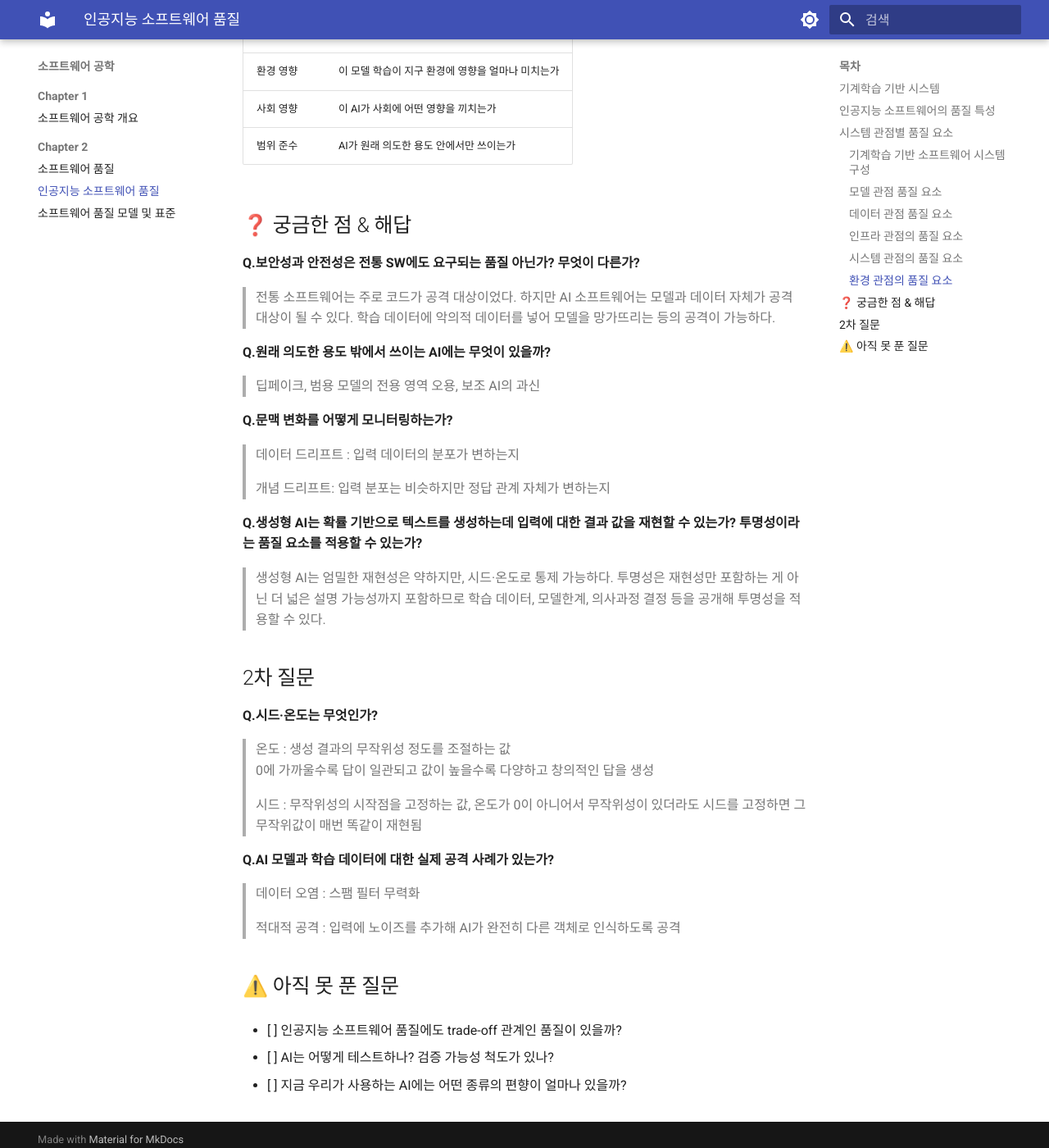
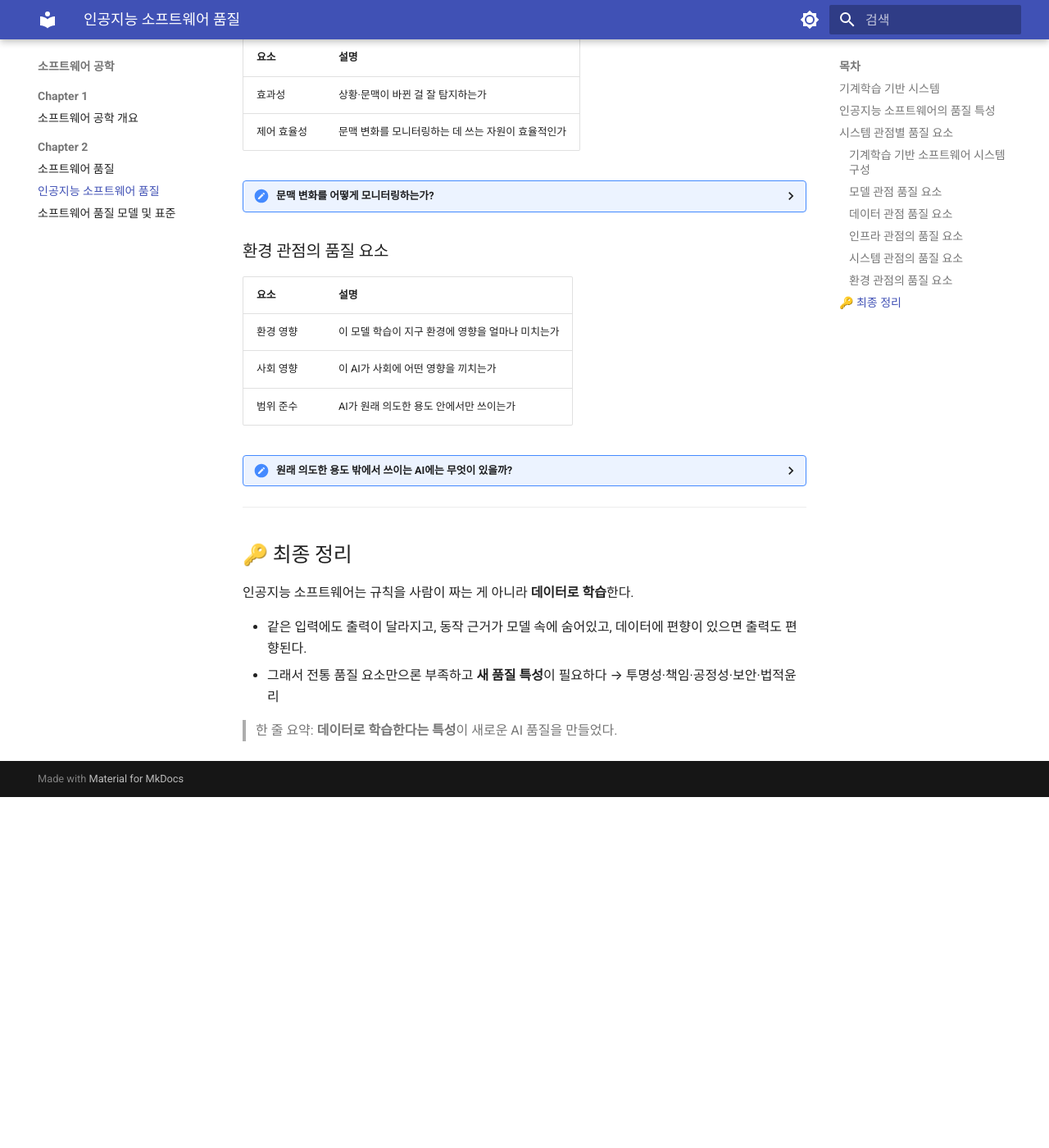
Before and after one commit to CokaNuri/CSBE, an MkDocs documentation site: the page built from docs/software-engineering/Chapter 2/02 인공지능 소프트웨어 품질.md, in a window 1280 px wide and 1400 px high, scrolled down 3324 px. Shown: the whole window at 82% size. Built offline with MkDocs 1.6.1 and Material for MkDocs 9.7.7, drawn with Linux system fonts in a browser that asks for light colours; after the commit the page ends 4296 px from its top, so only the background shows below that; some of the changed text lies outside the part shown.

Commit message:
02 인공지능 최종 정리

```diff
--- a/docs/software-engineering/Chapter 2/02 인공지능 소프트웨어 품질.md
+++ b/docs/software-engineering/Chapter 2/02 인공지능 소프트웨어 품질.md
@@ -2,7 +2,8 @@
 
 ### 기계학습 기반 시스템
 
-> 학습 알고리즘 혹은 학습 모델을 따르는 하나 이상의 소프트웨어 컴포넌트를 포함한 학습 기반 시스템
+> 사람이 직접 코딩하는 대신, 데이터를 학습해 스스로 규칙을 찾아내는
+> 컴포넌트를 하나 이상 포함한 시스템
 
 전통적인 소프트웨어와의 차이점
 
@@ -21,6 +22,38 @@
 | 견고성과 신뢰성  | 유해하거나 예상 못한 입력에 대해서도 믿을 만한 결과 제공          |
 | 법적·윤리적 측면 | 인간에게 적용되는 법적·윤리적 문제 보장                           |
 
+<details>
+<summary>생성형 AI는 확률 기반인데 결과를 재현할 수 있나? 투명성을 적용할 수 있나?</summary>
+
+생성형 AI는 엄밀한 재현성은 약하지만, 시드·온도로 통제 가능하다.
+투명성은 재현성만이 아니라 더 넓은 설명 가능성까지 포함하므로,
+학습 데이터·모델 한계·의사결정 과정 등을 공개해 투명성을 적용할 수 있다.
+
+</details>
+
+<details>
+<summary>시드·온도는 무엇인가?</summary>
+
+- 온도: 생성 결과의 무작위성 정도를 조절하는 값. 0에 가까울수록 답이 일관되고, 값이 높을수록 다양하고 창의적인 답을 생성.
+- 시드: 무작위성의 시작점을 고정하는 값. 온도가 0이 아니어서 무작위성이 있더라도 시드를 고정하면 그 무작위 결과가 매번 똑같이 재현됨.
+
+</details>
+
+<details>
+<summary>보안성과 안전성은 전통 SW에도 요구되는 품질 아닌가? 무엇이 다른가?</summary>
+
+전통 소프트웨어는 주로 코드가 공격 대상이었다. 하지만 AI 소프트웨어는 모델과 데이터 자체가 공격 대상이 될 수 있다. 학습 데이터에 악의적 데이터를 넣어 모델을 망가뜨리는 등의 공격이 가능하다.
+
+</details>
+
+<details>
+<summary>AI 모델과 학습 데이터에 대한 실제 공격 사례가 있는가?</summary>
+
+- 데이터 오염 : 학습 데이터에 악의적 데이터를 섞어 모델을 망가뜨림. 예) 스팸 필터 무력화
+- 적대적 공격 : 입력에 미세한 노이즈를 추가해 AI가 완전히 다른 객체로 인식하게 함
+
+</details>
+
 ## 시스템 관점별 품질 요소
 
 ### 기계학습 기반 소프트웨어 시스템 구성
@@ -81,6 +114,17 @@
 | 효과성      | 상황·문맥이 바뀐 걸 잘 탐지하는가                  |
 | 제어 효율성 | 문맥 변화를 모니터링하는 데 쓰는 자원이 효율적인가 |
 
+<details>
+<summary>문맥 변화를 어떻게 모니터링하는가?</summary>
+
+학습 때와 지금을 지표로 계속 비교한다.
+
+- 데이터 드리프트: 입력 데이터의 분포가 변하는지
+- 개념(컨셉) 드리프트: 입력 분포는 비슷하지만 입력과 정답의 관계 자체가 변하는지
+- 감지되면 모델을 새 데이터로 재학습시켜 대응
+
+</details>
+
 ### 환경 관점의 품질 요소
 
 | 요소      | 설명                                              |
@@ -89,45 +133,23 @@
 | 사회 영향 | 이 AI가 사회에 어떤 영향을 끼치는가               |
 | 범위 준수 | AI가 원래 의도한 용도 안에서만 쓰이는가           |
 
-## ❓ 궁금한 점 & 해답
+<details>
+<summary>원래 의도한 용도 밖에서 쓰이는 AI에는 무엇이 있을까?</summary>
 
-**Q.보안성과 안전성은 전통 SW에도 요구되는 품질 아닌가? 무엇이 다른가?**
+딥페이크(얼굴 합성 기술의 악용), 범용 모델의 전문 영역 오용(번역 모델을 법률 자문에),
+보조 AI의 과신(진단 보조 AI를 최종 결정에 그대로 사용)
 
-> 전통 소프트웨어는 주로 코드가 공격 대상이었다. 하지만 AI 소프트웨어는 모델과 데이터 자체가 공격 대상이 될 수 있다. 학습 데이터에 악의적 데이터를 넣어 모델을 망가뜨리는 등의 공격이 가능하다.
+</details>
 
-**Q.원래 의도한 용도 밖에서 쓰이는 AI에는 무엇이 있을까?**
+---
 
-> 딥페이크, 범용 모델의 전용 영역 오용, 보조 AI의 과신
+## 🔑 최종 정리
 
-**Q.문맥 변화를 어떻게 모니터링하는가?**
+인공지능 소프트웨어는 규칙을 사람이 짜는 게 아니라 **데이터로 학습**한다.
 
-> 데이터 드리프트 : 입력 데이터의 분포가 변하는지
+- 같은 입력에도 출력이 달라지고, 동작 근거가 모델 속에 숨어있고,
+  데이터에 편향이 있으면 출력도 편향된다.
+- 그래서 전통 품질 요소만으론 부족하고 **새 품질 특성**이 필요하다
+  → 투명성·책임·공정성·보안·법적윤리
 
-> 개념 드리프트: 입력 분포는 비슷하지만 정답 관계 자체가 변하는지
-
-**Q.생성형 AI는 확률 기반으로 텍스트를 생성하는데 입력에 대한 결과 값을 재현할 수 있는가? 투명성이라는 품질 요소를 적용할 수 있는가?**
-
-> 생성형 AI는 엄밀한 재현성은 약하지만, 시드·온도로 통제 가능하다.
-> 투명성은 재현성만 포함하는 게 아닌 더 넓은 설명 가능성까지 포함하므로 학습 데이터, 모델한계, 의사과정 결정 등을 공개해 투명성을 적용할 수 있다.
-
-## 2차 질문
-
-**Q.시드·온도는 무엇인가?**
-
-> 온도 : 생성 결과의 무작위성 정도를 조절하는 값 <br>0에 가까울수록 답이 일관되고 값이 높을수록 다양하고 창의적인 답을 생성
-
-> 시드 : 무작위성의 시작점을 고정하는 값, 온도가 0이 아니어서 무작위성이 있더라도 시드를 고정하면 그 무작위값이 매번 똑같이 재현됨
-
-**Q.AI 모델과 학습 데이터에 대한 실제 공격 사례가 있는가?**
-
-> 데이터 오염 : 스팸 필터 무력화
-
-> 적대적 공격 : 입력에 노이즈를 추가해 AI가 완전히 다른 객체로 인식하도록 공격
-
-## ⚠️ 아직 못 푼 질문
-
-- [ ] 인공지능 소프트웨어 품질에도 trade-off 관계인 품질이 있을까?
-
-- [ ] AI는 어떻게 테스트하나? 검증 가능성 척도가 있나?
-
-- [ ] 지금 우리가 사용하는 AI에는 어떤 종류의 편향이 얼마나 있을까?
+> 한 줄 요약: **데이터로 학습한다는 특성**이 새로운 AI 품질을 만들었다.
```
Also changed, not shown: other parts of docs/software-engineering/Chapter 2/02 인공지능 소프트웨어 품질.md (+5 -5 lines).
